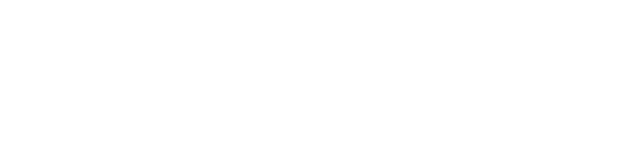
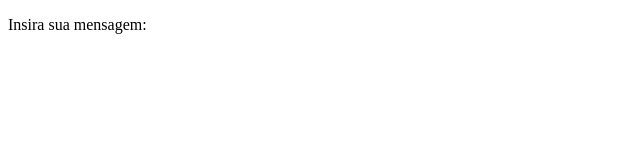
Before and after one commit to joaov1ct0r/chat-application, a website: page src/view/chat/index.html in a window 1280 px wide. Shown: the whole page, without its empty margins (0-640 px from the left). Drawn offline with Linux system fonts and the light colour scheme.

Commit message:
elemento label criado em index.hmtml

```diff
--- a/src/view/chat/index.html
+++ b/src/view/chat/index.html
@@ -10,7 +10,9 @@
         <main>
             <div class="chat-container">
                 <ul></ul>
-                <div class="input-container"></div>
+                <div class="input-container">
+                    <label for="text">Insira sua mensagem:</label>
+                </div>
             </div>
         </main>
     </body>
```
